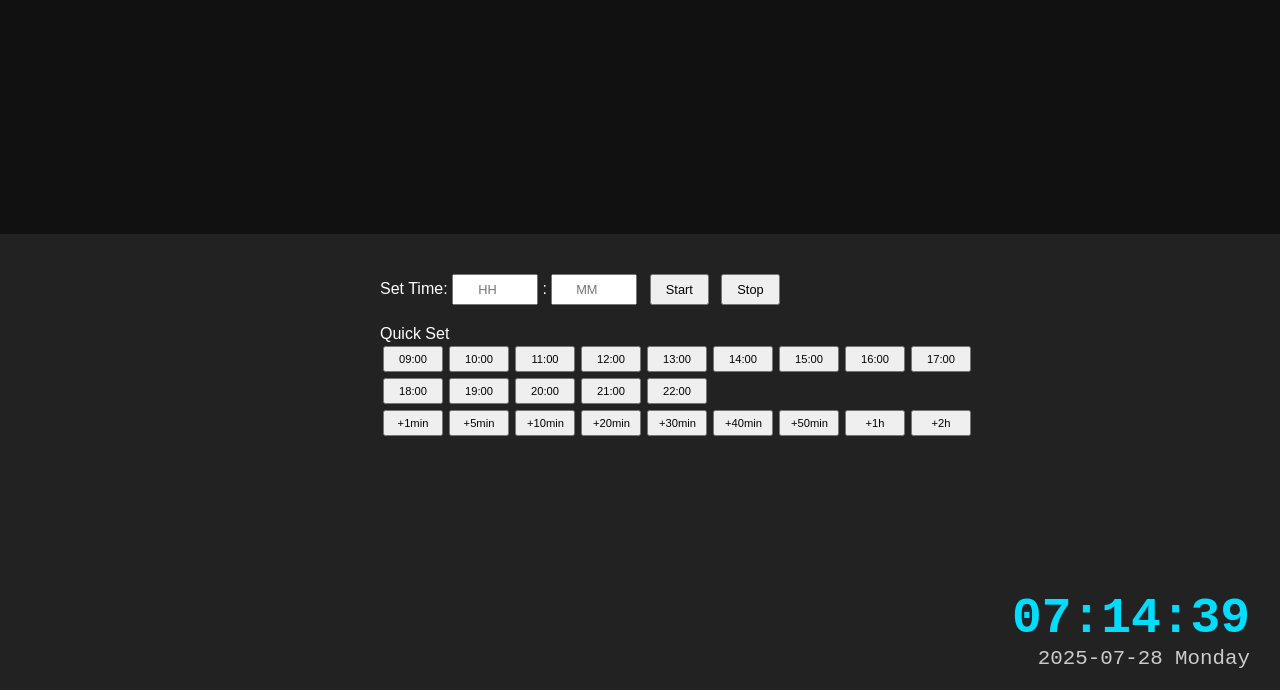
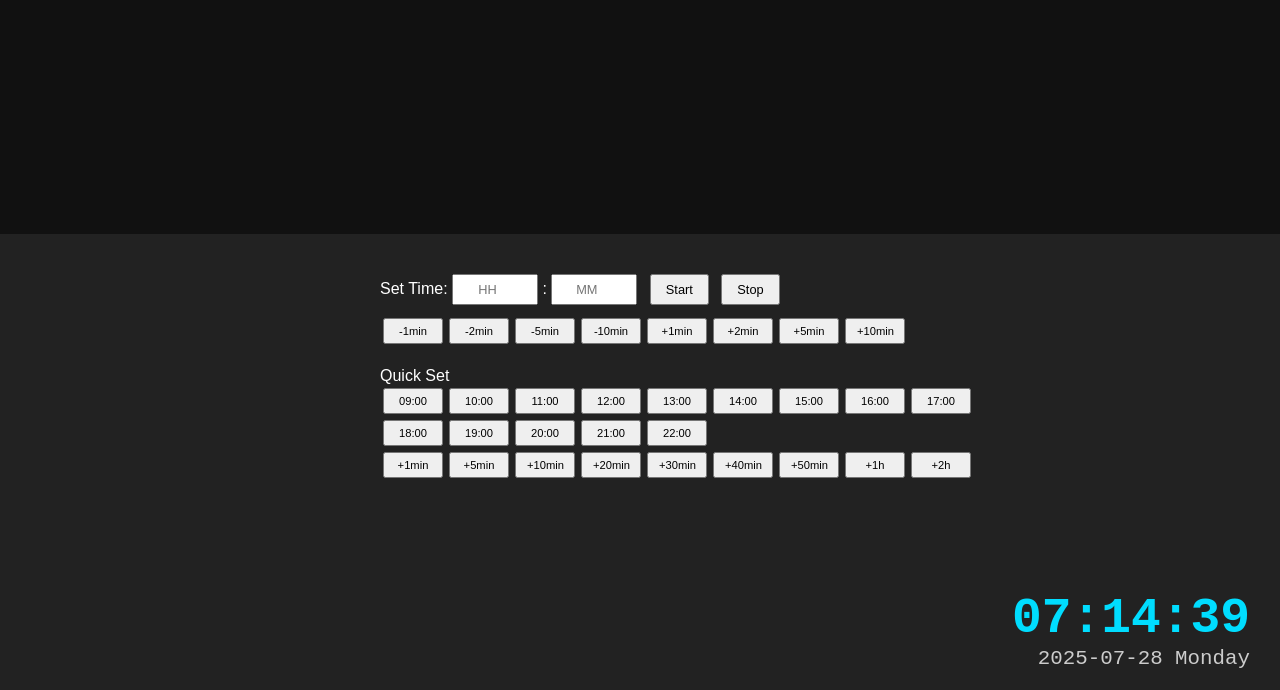
Before and after one commit to tao-xinxiu/fullscreen-countdown-timer, a plain HTML site: page index.html in a window 1280 px wide. Both pictures are taken after a click on the button "Start". Shown: the part 110-800 px from the top of the page. Drawn offline with Linux system fonts and the light colour scheme.

Commit message:
Add shortcuts for tweaking input time

```diff
--- a/index.html
+++ b/index.html
@@ -3,9 +3,13 @@
 <head>
     <meta charset="UTF-8">
     <meta name="viewport" content="width=device-width, initial-scale=1.0">
+    <meta name="apple-mobile-web-app-capable" content="yes">
+    <meta name="apple-mobile-web-app-status-bar-style" content="black-translucent">
+    <meta name="apple-mobile-web-app-title" content="Countdown Timer">
     <title>Countdown Timer</title>
-    <link rel="icon" href="favicon.ico" type="image/x-icon">
+    <link rel="icon" href="clock-icon.png" type="image/png">
     <link rel="stylesheet" href="style.css">
+    <link rel="manifest" href="manifest.json">
 </head>
 <body>
     <section class="timer-section">
@@ -30,6 +34,9 @@
                 <input type="number" id="minuteInput" placeholder="MM" min="0" max="59">
                 <button id="startBtn">Start</button>
                 <button id="stopBtn">Stop</button>
+                <div class="quick-buttons">
+                    <div id="quickTweakContainer"></div>
+                </div>
             </div>
             <div class="quick-buttons">
                 <label>Quick Set</label>
--- a/script.js
+++ b/script.js
@@ -13,13 +13,20 @@ const dateLine = document.getElementById("dateLine");
 const fullscreenBtn = document.getElementById("fullscreenBtn");
 const quickBtnContainer = document.getElementById("quickBtnContainer");
 const quickAddContainer = document.getElementById("quickAddContainer");
+const quickTweakContainer = document.getElementById("quickTweakContainer");
 
 const weekdays = ["Sunday","Monday","Tuesday","Wednesday","Thursday","Friday","Saturday"];
 
 function formatTime(seconds) {
-    const m = String(Math.floor(seconds / 60)).padStart(2, '0');
-    const s = String(seconds % 60).padStart(2, '0');
-    return `${m}:${s}`;
+    const h = Math.floor(seconds / 3600);
+    const m = Math.floor((seconds % 3600) / 60);
+    const s = seconds % 60;
+
+    if (h > 0) {
+        return `${String(h).padStart(2,'0')}:${String(m).padStart(2,'0')}:${String(s).padStart(2,'0')}`;
+    } else {
+        return `${String(m).padStart(2,'0')}:${String(s).padStart(2,'0')}`;
+    }
 }
 
 function updateCurrentTime() {
@@ -47,7 +54,7 @@ for (let h = 9; h <= 22; h++) {
     quickBtnContainer.appendChild(btn);
 }
 
-// shortcut buttons for setting +5min, +10min, ...
+// shortcut buttons for setting +5min, +10min, ... based on current time
 const increments = [1, 5, 10, 20, 30, 40, 50, 60, 120];
 increments.forEach(min => {
     const btn = document.createElement("button");
@@ -62,13 +69,22 @@ increments.forEach(min => {
     quickAddContainer.appendChild(btn);
 });
 
-startBtn.addEventListener("click", startCountdown);
-stopBtn.addEventListener("click", stopCountdown);
+// shortcut buttons for setting -1min, -5min, ... based on set time
+const tweaks = [-1, -2, -5, -10, 1, 2, 5, 10];
+tweaks.forEach(min => {
+    const tweakBtn = document.createElement("button");
+    tweakBtn.textContent = min < 0 ? `${min}min` : `+${min}min`;
+    tweakBtn.addEventListener("click", () => {
+        const base = targetTime();
+        const target = new Date(base.getTime() + min * 60000);
+        hourInput.value = target.getHours();
+        minuteInput.value = String(target.getMinutes()).padStart(2,'0');
+        startCountdown();
+    });
+    quickTweakContainer.appendChild(tweakBtn);
+});
 
-function startCountdown() {
-    clearInterval(timer);
-    document.body.style.background = "#111";
-
+function targetTime() {
     const h = parseInt(hourInput.value, 10);
     let m = parseInt(minuteInput.value, 10);
 
@@ -90,8 +106,22 @@ function startCountdown() {
         return;
     }
 
+    return target;
+}
+
+startBtn.addEventListener("click", startCountdown);
+stopBtn.addEventListener("click", stopCountdown);
+
+function startCountdown() {
+    clearInterval(timer);
+    document.body.style.background = "#111";
+
+    const h = parseInt(hourInput.value, 10);
+    let m = parseInt(minuteInput.value, 10);
+    const now = new Date();
+
     titleEl.textContent = `Time until ${String(h).padStart(2,'0')}:${String(m).padStart(2,'0')}`;
-    remainingTime = Math.floor((target - now) / 1000);
+    remainingTime = Math.floor((targetTime() - now) / 1000);
     countdownEl.textContent = formatTime(remainingTime);
 
     timer = setInterval(() => {
```
Also changed, not shown: clock-icon.png (added), manifest.json (added).
